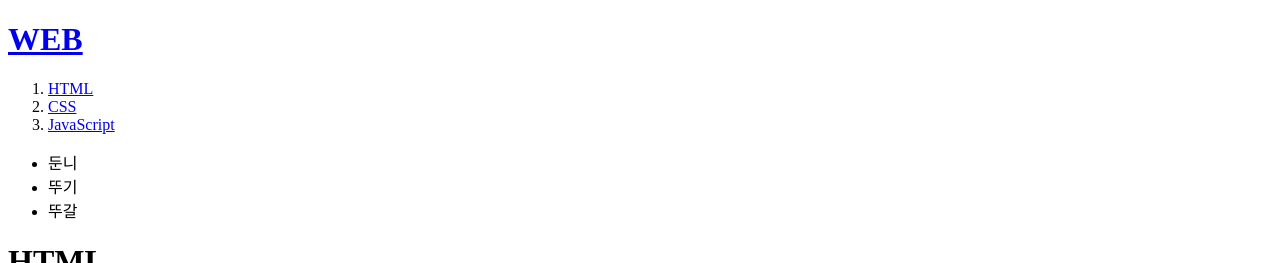
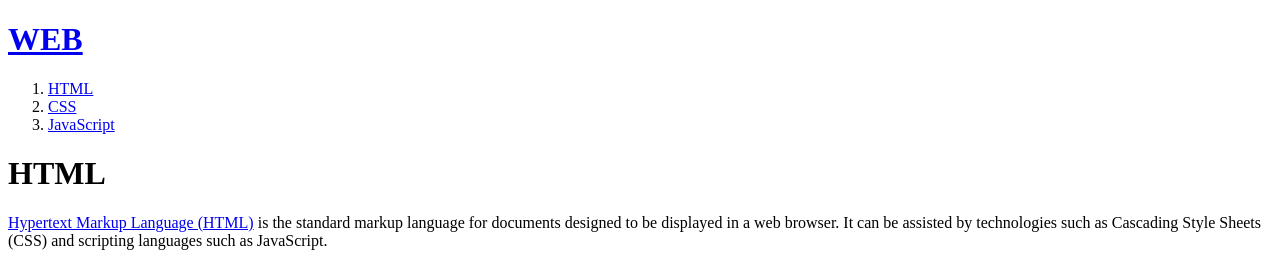
Before and after one commit to konslie/Web1_2nd, a plain HTML site: page 1.html in a window 1280 px wide. Shown: the top 263 px of the page. Drawn offline with Linux system fonts and the light colour scheme.

Commit message:
20.12.28 1.html

```diff
--- a/1.html
+++ b/1.html
@@ -11,11 +11,6 @@
       <li><a href="2.html">CSS</a></li>
       <li><a href="3.html">JavaScript</a></li>
     </ol>
-    <ul>
-      <li>둔니</li>
-      <li>뚜기</li>
-      <li>뚜갈</li>
-    </ul>
 
     <h1>HTML</h1>
     <p><a target="_blank" title="HTML5 Specification" href="https://www.w3.org/TR/html52/">Hypertext Markup Language (HTML)</a> is the standard markup language for documents designed to be displayed in a web browser. It can be assisted by technologies such as Cascading Style Sheets (CSS) and scripting languages such as JavaScript.</p>
```
